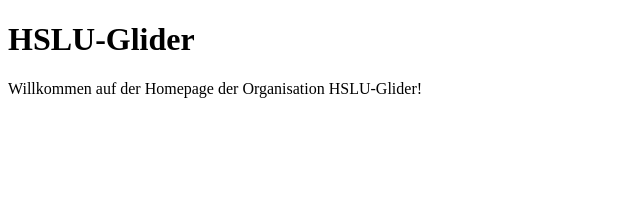
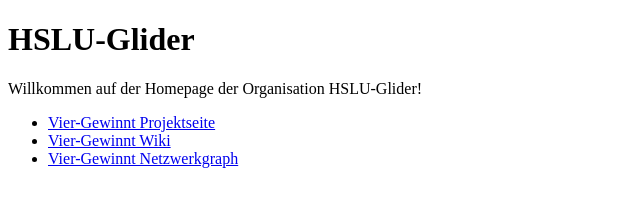
Before and after one commit to hslu-glider/hslu-glider.github.io, a plain HTML site: page index.html in a window 1280 px wide. Shown: the whole page, without its empty margins (0-640 px from the left). Drawn offline with Linux system fonts and the light colour scheme.

Commit message:
link hinzugefügt

```diff
--- a/index.html
+++ b/index.html
@@ -12,6 +12,14 @@
 			</p>
 		</header>
 
+		<nav>
+			<ul>
+				<li><a href="https://github.com/hslu-glider/c4">Vier-Gewinnt Projektseite</a></li>
+				<li><a href="https://github.com/hslu-glider/c4/wiki">Vier-Gewinnt Wiki</a></li>
+				<li><a href="https://github.com/hslu-glider/c4/network">Vier-Gewinnt Netzwerkgraph</a></li>
+			</ul>
+		</nav>
+
 		<footer>
 		</footer>
 	</body>
```
